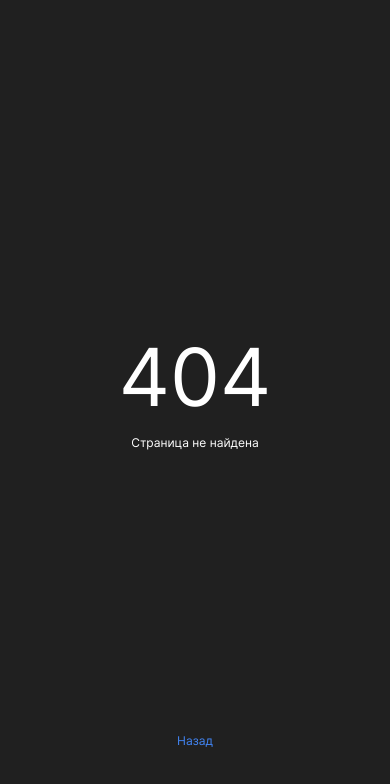
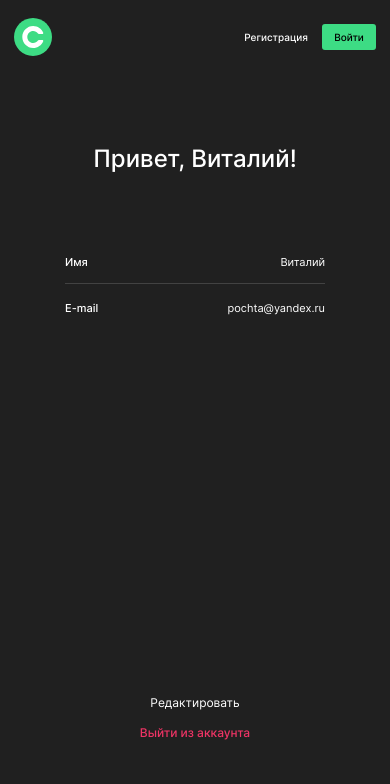
Before and after one commit to ilya-120/movies-explorer-frontend, a React (Create React App) app: page /profile in a window 390 px wide. Before the commit this address had no page. Shown: the top 784 px of the page. Built offline with nearby package versions, Linux system fonts and the light colour scheme.

Commit message:
"feat: сделал profile этап 3 фронтенд"

```diff
--- a/src/components/App/App.js
+++ b/src/components/App/App.js
@@ -5,6 +5,7 @@ import NotFound from '../NotFound/NotFound';
 import Register from '../Register/Register';
 import Login from '../Login/Login';
 import './App.css';
+import Profile from '../Profile/Profile';
 
 function App() {
   return (
@@ -22,6 +23,14 @@ function App() {
               <Login
                 email={'pochta@yandex.ru'} />
             } />
+          <Route path="/profile"
+            element={
+              <Profile
+                loggedIn={true}
+                userName={'Виталий'}
+                email={'pochta@yandex.ru'}
+              />
+            } />
           <Route path="/"
             element={
               <Main loggedIn={false} />
--- a/src/components/Profile/Profile.css
+++ b/src/components/Profile/Profile.css
@@ -0,0 +1,121 @@
+.profile {
+  max-width: 1280px;
+  min-height: 626px;
+  height: 100vh;
+  margin: 0 auto;
+  padding: 70px 0;
+  display: flex;
+  flex-direction: column;
+  box-sizing: border-box;
+  background-color: #202020;
+}
+
+.profile__form {
+  width: 410px;
+}
+
+.profile__title {
+  margin: 0 auto;
+  font-weight: 500;
+  font-size: 24px;
+  line-height: 1.21;
+  padding-bottom: 118px;
+}
+
+.profile__input-container {
+  width: 410px;
+  display: flex;
+  border-bottom: 1px solid #424242;
+  padding-bottom: 5px;
+}
+
+.profile__input-container:last-of-type {
+  padding: 8px 0 0;
+  border-bottom: none;
+}
+
+.input {
+  font-weight: 400;
+  font-size: 11px;
+  line-height: 1.18;
+  text-align: right;
+  border: none;
+  outline: none;
+  color: #ffffff;
+  margin-top: 0;
+}
+
+.input::content {
+  margin-top: 0;
+}
+
+.profile__label {
+  width: 100%;
+  font-weight: 500;
+  font-size: 11px;
+  line-height: 1.18;
+  margin: auto;
+}
+
+.login__button_profile {
+  background-color: #202020;
+  font-weight: 400;
+  font-size: 13px;
+  line-height: 1.23;
+  margin-top: 197px;
+  margin-bottom: 0;
+}
+
+.login__link_profile {
+  font-weight: 500;
+  font-size: 13px;
+  line-height: 1.23;
+  color: #EE3465;
+}
+
+@media screen and (max-width: 1023px) {
+  .profile {
+    min-height: 950px;
+    padding: 236px 179px 269px;
+  }
+
+  .profile__title {
+    padding-bottom: 90px;
+  }
+
+  .login__button_profile {
+    margin: 188px 0 0;
+  }
+}
+
+@media screen and (max-width: 767px) {
+  .profile {
+    min-height: 706px;
+    padding: 70px 30px 40px;
+  }
+
+  .profile__title {
+    padding-bottom: 73px;
+    font-size: 24px;
+    line-height: 1.21;
+  }
+
+  .login__button_profile {
+    margin: 356px 0 0;
+    font-size: 12px;
+    line-height: 1.25;
+  }
+
+  .profile__form {
+    width: 260px;
+  }
+
+  .profile__input-container {
+    width: 260px;
+  }
+
+  .login__link_profile {
+    font-size: 12px;
+    line-height: 1.25;
+  }
+}
--- a/src/components/Profile/Profile.js
+++ b/src/components/Profile/Profile.js
@@ -0,0 +1,48 @@
+import React from 'react';
+import './Profile.css'
+import '../Login/Login.css';
+import Header from '../Header/Header.js';
+import { Link } from 'react-router-dom';
+
+function Profile({ loggedIn, userName, email }) {
+  return (
+    <>
+      <Header loggedIn={loggedIn} />
+      <section className="profile">
+        <form className="form profile__form"
+          noValidate
+        >
+          <h2 className="profile__title">Привет, {userName}!</h2>
+          <div className="profile__input-container">
+            <label className="profile__label">Имя</label>
+            <input
+              className="input login__input"
+              aria-label="Имя"
+              type="Text"
+              name="name"
+              id="profileName"
+              value={userName}
+              required
+            />
+          </div>
+          <div className="profile__input-container">
+            <label className="profile__label">E-mail</label>
+            <input
+              className="input login__input"
+              aria-label="Ваша почта"
+              type="Email"
+              name="email"
+              id="profileEmail"
+              value={email}
+              required
+            />
+          </div>
+          <button type="submit" className="login__button login__button_profile">Редактировать</button>
+          <Link to="/signin" className="login__link login__link_profile">Выйти из аккаунта</Link>
+        </form>
+      </section>
+    </>
+  )
+}
+
+export default Profile
```
